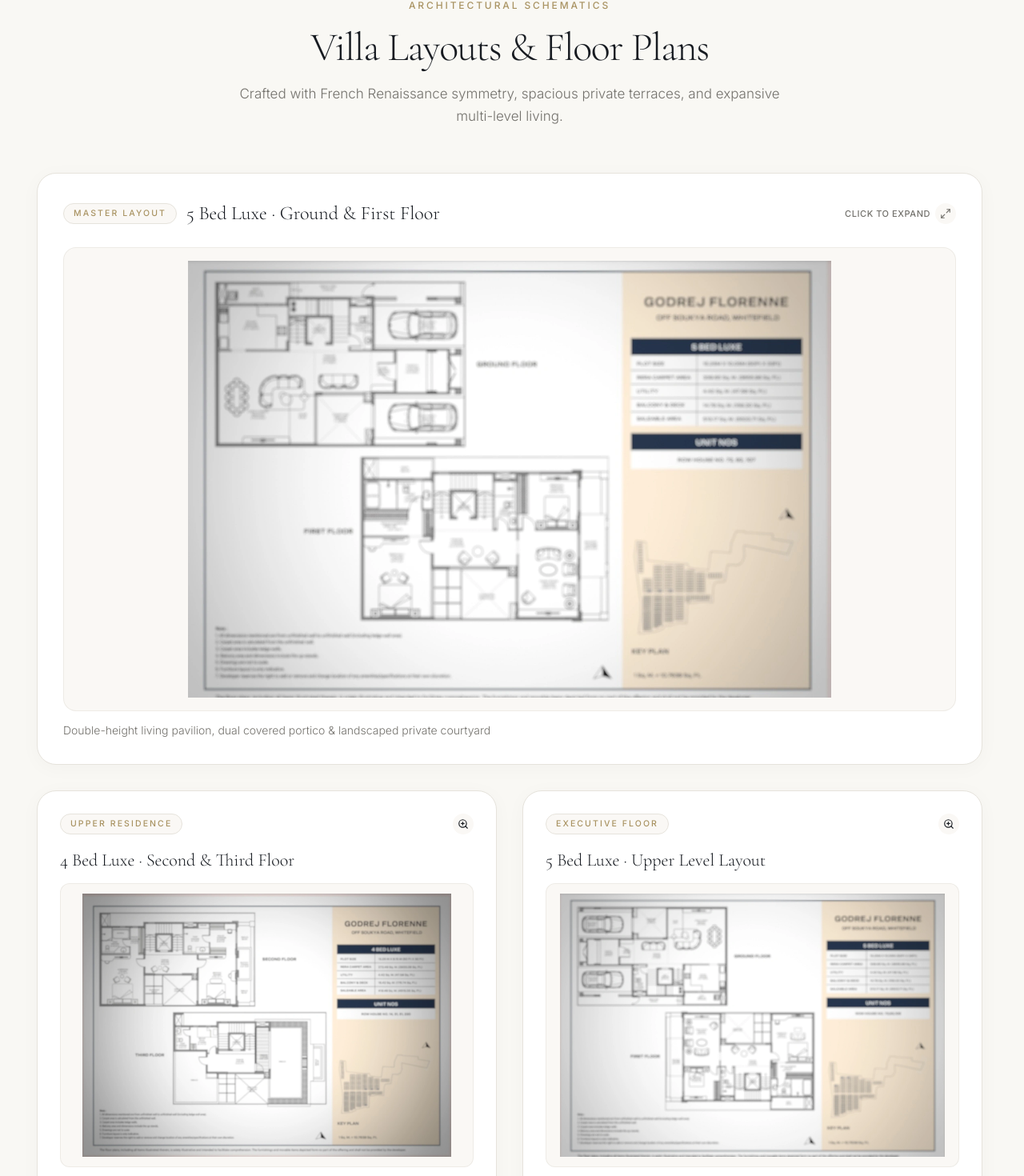
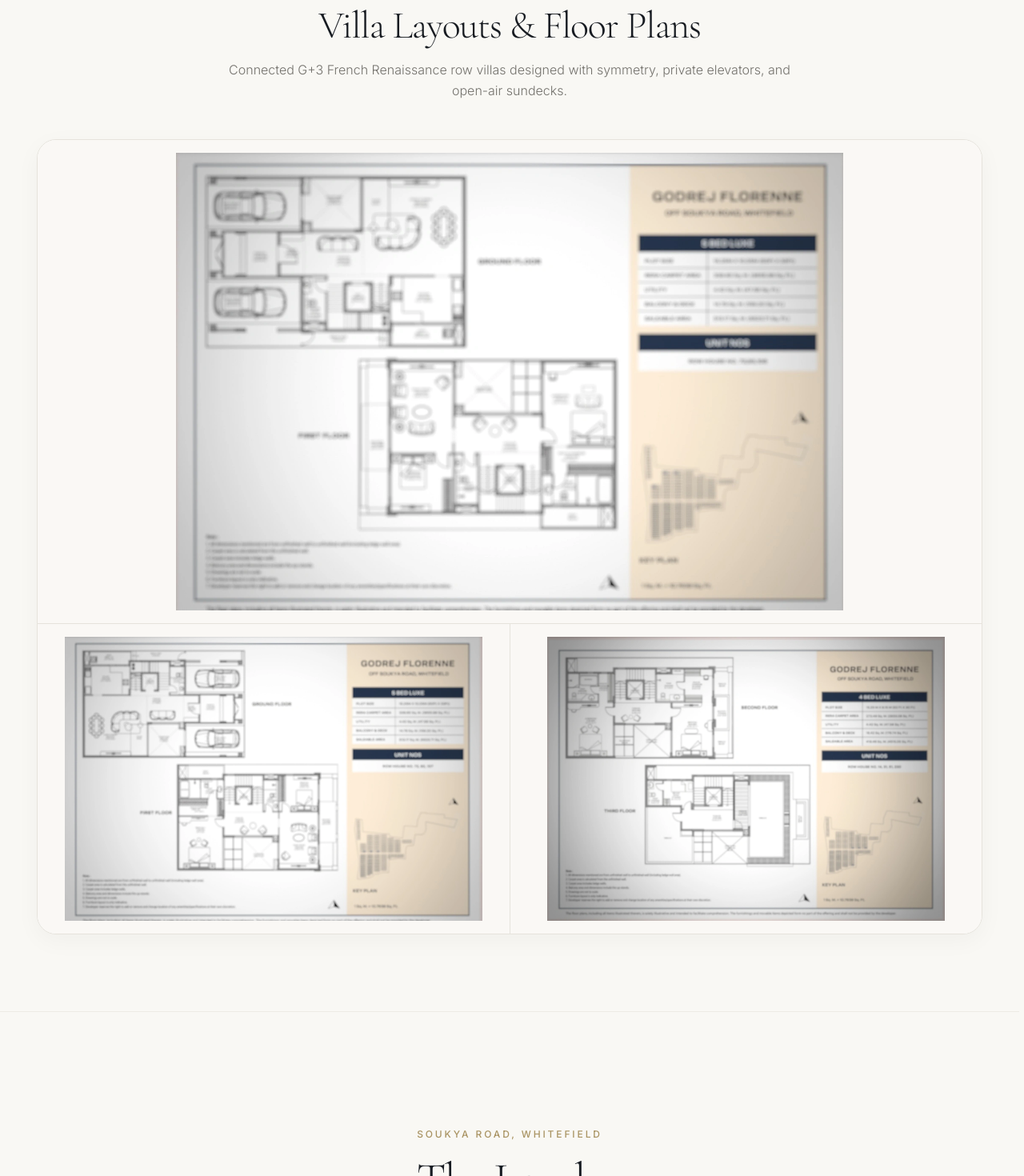
Before and after one commit to venkiteshns/Anto-web, a Next.js app in the folder WebPage/: page / in a window 1280 px wide. Shown: the part 3415-4885 px from the top of the page at 80% size. Built offline with nearby package versions, Linux system fonts and the light colour scheme.

Commit message:
refactor: unify floor plans into single cohesive 3-photo grid container matching collage layout

```diff
--- a/WebPage/components/sections/FloorPlanGrid.tsx
+++ b/WebPage/components/sections/FloorPlanGrid.tsx
@@ -2,52 +2,44 @@
 
 import React, { useState, useEffect, useCallback } from "react";
 import Image from "next/image";
-import { Maximize2, X, ZoomIn } from "lucide-react";
+import { X, ZoomIn } from "lucide-react";
 
-interface FloorPlanItem {
-  id: string;
+interface GridPhoto {
   src: string;
-  title: string;
-  subtitle: string;
-  badge: string;
+  alt: string;
+  label: string;
 }
 
-const FLOOR_PLANS: FloorPlanItem[] = [
-  {
-    id: "plan-1",
+const GRID_PHOTOS: { top: GridPhoto; bottomLeft: GridPhoto; bottomRight: GridPhoto } = {
+  top: {
+    src: "/images/grid/img-3.webp",
+    alt: "Godrej Florenne 5 Bed Luxe Ground & First Floor Plan",
+    label: "5 Bed Luxe · Ground & First Floor",
+  },
+  bottomLeft: {
     src: "/images/grid/img-1.webp",
-    title: "5 Bed Luxe · Ground & First Floor",
-    subtitle: "Double-height living pavilion, dual covered portico & landscaped private courtyard",
-    badge: "Master Layout",
+    alt: "Godrej Florenne Floor Plan Layout",
+    label: "5 Bed Luxe · Master Residence",
   },
-  {
-    id: "plan-2",
+  bottomRight: {
     src: "/images/grid/img-2.webp",
-    title: "4 Bed Luxe · Second & Third Floor",
-    subtitle: "Master suite with dressing gallery, sky lounge & open-air sundeck",
-    badge: "Upper Residence",
+    alt: "Godrej Florenne 4 Bed Luxe Second & Third Floor Plan",
+    label: "4 Bed Luxe · Second & Third Floor",
   },
-  {
-    id: "plan-3",
-    src: "/images/grid/img-3.webp",
-    title: "5 Bed Luxe · Upper Level Layout",
-    subtitle: "Panoramic en-suite bedrooms, private family lounge & terrace access",
-    badge: "Executive Floor",
-  },
-];
+};
 
 export default function FloorPlanGrid() {
-  const [selectedPlan, setSelectedPlan] = useState<FloorPlanItem | null>(null);
+  const [activePhoto, setActivePhoto] = useState<GridPhoto | null>(null);
 
   // Close lightbox on Escape key
   const handleKeyDown = useCallback((e: KeyboardEvent) => {
     if (e.key === "Escape") {
-      setSelectedPlan(null);
+      setActivePhoto(null);
     }
   }, []);
 
   useEffect(() => {
-    if (selectedPlan) {
+    if (activePhoto) {
       document.body.style.overflow = "hidden";
       window.addEventListener("keydown", handleKeyDown);
     } else {
@@ -57,140 +49,116 @@ export default function FloorPlanGrid() {
       document.body.style.overflow = "";
       window.removeEventListener("keydown", handleKeyDown);
     };
-  }, [selectedPlan, handleKeyDown]);
-
-  const topPlan = FLOOR_PLANS[0];
-  const bottomPlans = FLOOR_PLANS.slice(1);
+  }, [activePhoto, handleKeyDown]);
 
   return (
-    <section className="w-full bg-estate-bg pt-12 sm:pt-16 md:pt-20 pb-16 sm:pb-24 border-t border-[#E6E3DC]/60">
+    <section className="w-full bg-estate-bg pt-10 sm:pt-14 md:pt-18 pb-16 sm:pb-24 border-t border-[#E6E3DC]/60">
       <div className="w-full max-w-[1366px] mx-auto px-6 md:px-12 lg:px-[46px]">
-        {/* Section Header */}
-        <div className="text-center max-w-[720px] mx-auto mb-10 md:mb-14">
-          <p className="text-[#A99362] text-[11px] md:text-[12px] uppercase font-sans tracking-[0.24em] font-medium mb-3 select-none">
+        {/* Editorial Section Header */}
+        <div className="text-center max-w-[720px] mx-auto mb-8 md:mb-12">
+          <p className="text-[#A99362] text-[11px] md:text-[12px] uppercase font-sans tracking-[0.24em] font-medium mb-2.5 select-none">
             ARCHITECTURAL SCHEMATICS
           </p>
-          <h2 className="text-estate-primary font-serif font-light text-[34px] sm:text-[42px] md:text-[50px] leading-tight tracking-tight select-none">
+          <h2 className="text-estate-primary font-serif font-light text-[32px] sm:text-[40px] md:text-[48px] leading-tight tracking-tight select-none">
             Villa Layouts & Floor Plans
           </h2>
-          <p className="mt-3.5 text-estate-secondary font-sans font-light text-[15px] sm:text-[16px] md:text-[17px] leading-relaxed">
-            Crafted with French Renaissance symmetry, spacious private terraces, and expansive multi-level living.
+          <p className="mt-3 text-estate-secondary font-sans font-light text-[14px] sm:text-[15px] md:text-[16px] leading-relaxed">
+            Connected G+3 French Renaissance row villas designed with symmetry, private elevators, and open-air sundecks.
           </p>
         </div>
 
-        {/* 2-Row Grid: 1 on Top, 2 on Bottom */}
-        <div className="space-y-6 md:space-y-8">
-          {/* Row 1: Top Single Large Card */}
+        {/* Single Unified 3-Photo Grid Container (1 on Top, 2 on Bottom) */}
+        <div className="w-full bg-white rounded-2xl md:rounded-3xl border border-[#E6E3DC] shadow-[0_8px_30px_rgba(0,0,0,0.04)] overflow-hidden">
+          {/* Row 1: Top Image (Full Width) */}
           <div
-            onClick={() => setSelectedPlan(topPlan)}
-            className="group relative bg-white border border-[#E6E3DC] hover:border-[#A99362]/60 rounded-2xl md:rounded-3xl p-4 sm:p-6 md:p-8 shadow-[0_4px_24px_rgba(0,0,0,0.03)] hover:shadow-[0_16px_40px_rgba(169,147,98,0.12)] transition-all duration-300 cursor-pointer overflow-hidden"
+            onClick={() => setActivePhoto(GRID_PHOTOS.top)}
+            className="group relative w-full aspect-[16/10] sm:aspect-[16/9] md:aspect-[16/8.2] bg-[#FAF8F5] border-b border-[#E6E3DC] overflow-hidden cursor-pointer"
           >
-            {/* Top Bar with Badge & Expand Hint */}
-            <div className="flex items-center justify-between mb-4 md:mb-6">
-              <div className="flex items-center space-x-3">
-                <span className="inline-block px-3 py-1 bg-[#FAF8F5] border border-[#E6E3DC] rounded-full text-[10.5px] uppercase tracking-[0.2em] font-sans font-medium text-[#A99362]">
-                  {topPlan.badge}
+            <Image
+              src={GRID_PHOTOS.top.src}
+              alt={GRID_PHOTOS.top.alt}
+              fill
+              sizes="(max-width: 1366px) 100vw, 1366px"
+              className="object-contain p-2 sm:p-4 group-hover:scale-[1.015] transition-transform duration-500 ease-out"
+              priority
+            />
+            {/* Subtle Hover Action Badge */}
+            <div className="absolute top-3 right-3 sm:top-4 sm:right-4 opacity-0 group-hover:opacity-100 transition-opacity duration-200">
+              <span className="inline-flex items-center gap-1.5 px-3 py-1.5 bg-[#171B21]/80 backdrop-blur-sm text-white rounded-full text-[11px] font-sans tracking-wide">
+                <ZoomIn className="w-3.5 h-3.5 text-[#A99362]" />
+                <span>View Full Plan</span>
               </span>
-                <h3 className="font-serif text-[18px] sm:text-[22px] md:text-[24px] font-light text-estate-primary">
-                  {topPlan.title}
-                </h3>
-              </div>
-              <div className="flex items-center gap-1.5 text-xs text-[#73716C] group-hover:text-[#A99362] transition-colors font-sans">
-                <span className="hidden sm:inline text-[11px] tracking-wider uppercase font-medium">Click to expand</span>
-                <div className="p-1.5 rounded-full bg-[#FAF8F5] group-hover:bg-[#A99362] group-hover:text-white transition-colors">
-                  <Maximize2 className="w-3.5 h-3.5" />
-                </div>
             </div>
           </div>
 
-            {/* Image Container */}
-            <div className="relative w-full aspect-[16/10] sm:aspect-[16/9] md:aspect-[16/8.5] max-h-[580px] bg-[#FAF8F5] rounded-xl md:rounded-2xl overflow-hidden flex items-center justify-center border border-[#E6E3DC]/60 group-hover:border-[#A99362]/30 transition-colors">
+          {/* Row 2: Bottom 2 Images (Side by Side) */}
+          <div className="grid grid-cols-1 sm:grid-cols-2 divide-y sm:divide-y-0 sm:divide-x divide-[#E6E3DC]">
+            {/* Bottom Left */}
+            <div
+              onClick={() => setActivePhoto(GRID_PHOTOS.bottomLeft)}
+              className="group relative w-full aspect-[16/11] sm:aspect-[16/10.5] bg-[#FAF8F5] overflow-hidden cursor-pointer"
+            >
               <Image
-                src={topPlan.src}
-                alt={topPlan.title}
+                src={GRID_PHOTOS.bottomLeft.src}
+                alt={GRID_PHOTOS.bottomLeft.alt}
                 fill
-                sizes="(max-width: 1366px) 100vw, 1366px"
-                className="object-contain p-2 sm:p-4 group-hover:scale-[1.02] transition-transform duration-500 ease-out"
-                priority
+                sizes="(max-width: 768px) 100vw, 50vw"
+                className="object-contain p-2 sm:p-4 group-hover:scale-[1.015] transition-transform duration-500 ease-out"
               />
-              <div className="absolute inset-0 bg-black/0 group-hover:bg-black/[0.02] transition-colors pointer-events-none" />
-            </div>
-
-            {/* Bottom Caption */}
-            <p className="mt-3.5 text-xs md:text-sm text-estate-secondary font-sans font-light">
-              {topPlan.subtitle}
-            </p>
-          </div>
-
-          {/* Row 2: Bottom 2-Column Cards */}
-          <div className="grid grid-cols-1 md:grid-cols-2 gap-6 md:gap-8">
-            {bottomPlans.map((plan) => (
-              <div
-                key={plan.id}
-                onClick={() => setSelectedPlan(plan)}
-                className="group relative bg-white border border-[#E6E3DC] hover:border-[#A99362]/60 rounded-2xl md:rounded-3xl p-4 sm:p-6 md:p-7 shadow-[0_4px_24px_rgba(0,0,0,0.03)] hover:shadow-[0_16px_40px_rgba(169,147,98,0.12)] transition-all duration-300 cursor-pointer overflow-hidden flex flex-col justify-between"
-              >
-                {/* Header */}
-                <div>
-                  <div className="flex items-center justify-between mb-4">
-                    <span className="inline-block px-3 py-1 bg-[#FAF8F5] border border-[#E6E3DC] rounded-full text-[10.5px] uppercase tracking-[0.2em] font-sans font-medium text-[#A99362]">
-                      {plan.badge}
+              <div className="absolute top-3 right-3 sm:top-4 sm:right-4 opacity-0 group-hover:opacity-100 transition-opacity duration-200">
+                <span className="inline-flex items-center gap-1.5 px-3 py-1.5 bg-[#171B21]/80 backdrop-blur-sm text-white rounded-full text-[11px] font-sans tracking-wide">
+                  <ZoomIn className="w-3.5 h-3.5 text-[#A99362]" />
+                  <span>View Full Plan</span>
                 </span>
-                    <div className="p-1.5 rounded-full bg-[#FAF8F5] group-hover:bg-[#A99362] group-hover:text-white transition-colors">
-                      <ZoomIn className="w-3.5 h-3.5" />
               </div>
             </div>
 
-                  <h3 className="font-serif text-[18px] sm:text-[20px] md:text-[22px] font-light text-estate-primary mb-3">
-                    {plan.title}
-                  </h3>
-
-                  {/* Image Container */}
-                  <div className="relative w-full aspect-[16/11] bg-[#FAF8F5] rounded-xl overflow-hidden flex items-center justify-center border border-[#E6E3DC]/60 group-hover:border-[#A99362]/30 transition-colors">
+            {/* Bottom Right */}
+            <div
+              onClick={() => setActivePhoto(GRID_PHOTOS.bottomRight)}
+              className="group relative w-full aspect-[16/11] sm:aspect-[16/10.5] bg-[#FAF8F5] overflow-hidden cursor-pointer"
+            >
               <Image
-                      src={plan.src}
-                      alt={plan.title}
+                src={GRID_PHOTOS.bottomRight.src}
+                alt={GRID_PHOTOS.bottomRight.alt}
                 fill
                 sizes="(max-width: 768px) 100vw, 50vw"
-                      className="object-contain p-2 sm:p-3 group-hover:scale-[1.02] transition-transform duration-500 ease-out"
+                className="object-contain p-2 sm:p-4 group-hover:scale-[1.015] transition-transform duration-500 ease-out"
               />
-                    <div className="absolute inset-0 bg-black/0 group-hover:bg-black/[0.02] transition-colors pointer-events-none" />
+              <div className="absolute top-3 right-3 sm:top-4 sm:right-4 opacity-0 group-hover:opacity-100 transition-opacity duration-200">
+                <span className="inline-flex items-center gap-1.5 px-3 py-1.5 bg-[#171B21]/80 backdrop-blur-sm text-white rounded-full text-[11px] font-sans tracking-wide">
+                  <ZoomIn className="w-3.5 h-3.5 text-[#A99362]" />
+                  <span>View Full Plan</span>
+                </span>
               </div>
             </div>
-
-                {/* Subtitle */}
-                <p className="mt-3.5 text-xs md:text-sm text-estate-secondary font-sans font-light">
-                  {plan.subtitle}
-                </p>
-              </div>
-            ))}
           </div>
         </div>
       </div>
 
       {/* Fullscreen High-Resolution Lightbox Modal */}
-      {selectedPlan && (
+      {activePhoto && (
         <div
-          className="fixed inset-0 z-50 flex items-center justify-center p-3 sm:p-6 md:p-10 bg-black/80 backdrop-blur-md animate-fade-in"
-          onClick={() => setSelectedPlan(null)}
+          className="fixed inset-0 z-50 flex items-center justify-center p-3 sm:p-6 md:p-10 bg-black/85 backdrop-blur-md"
+          onClick={() => setActivePhoto(null)}
         >
           <div
             className="relative max-w-6xl w-full bg-white rounded-2xl md:rounded-3xl p-4 sm:p-6 md:p-8 shadow-2xl overflow-hidden border border-[#E6E3DC]"
             onClick={(e) => e.stopPropagation()}
           >
             {/* Modal Header */}
-            <div className="flex items-center justify-between pb-4 mb-4 border-b border-[#E6E3DC]">
+            <div className="flex items-center justify-between pb-3.5 mb-4 border-b border-[#E6E3DC]">
               <div>
-                <span className="text-[10px] sm:text-[11px] uppercase tracking-[0.22em] font-sans font-medium text-[#A99362]">
-                  {selectedPlan.badge}
+                <span className="text-[10.5px] uppercase tracking-[0.22em] font-sans font-medium text-[#A99362]">
+                  ARCHITECTURAL PLAN
                 </span>
-                <h3 className="font-serif text-[20px] sm:text-[24px] md:text-[28px] font-light text-estate-primary">
-                  {selectedPlan.title}
+                <h3 className="font-serif text-[20px] sm:text-[24px] md:text-[26px] font-light text-estate-primary">
+                  {activePhoto.label}
                 </h3>
               </div>
               <button
                 type="button"
-                onClick={() => setSelectedPlan(null)}
+                onClick={() => setActivePhoto(null)}
                 aria-label="Close modal"
                 className="p-2 sm:p-2.5 rounded-full bg-[#FAF8F5] hover:bg-[#E6E3DC] text-[#171B21] transition-colors"
               >
@@ -199,10 +167,10 @@ export default function FloorPlanGrid() {
             </div>
 
             {/* Large Image Preview */}
-            <div className="relative w-full h-[55vh] sm:h-[65vh] md:h-[70vh] bg-[#FAF8F5] rounded-xl overflow-hidden flex items-center justify-center border border-[#E6E3DC]/60">
+            <div className="relative w-full h-[60vh] sm:h-[68vh] md:h-[72vh] bg-[#FAF8F5] rounded-xl overflow-hidden flex items-center justify-center border border-[#E6E3DC]/60">
               <Image
-                src={selectedPlan.src}
-                alt={selectedPlan.title}
+                src={activePhoto.src}
+                alt={activePhoto.alt}
                 fill
                 sizes="100vw"
                 className="object-contain p-2 sm:p-4"
@@ -211,12 +179,12 @@ export default function FloorPlanGrid() {
             </div>
 
             {/* Modal Footer */}
-            <div className="pt-3.5 flex items-center justify-between">
+            <div className="pt-3 flex items-center justify-between">
               <p className="text-xs sm:text-sm text-estate-secondary font-sans font-light">
-                {selectedPlan.subtitle}
+                {activePhoto.alt}
               </p>
               <span className="hidden sm:inline-block text-[11px] text-[#A99362] font-sans uppercase tracking-wider">
-                Press ESC to exit
+                Press ESC or click outside to exit
               </span>
             </div>
           </div>
```
Lines whose indentation alone changed are shown as unchanged.
